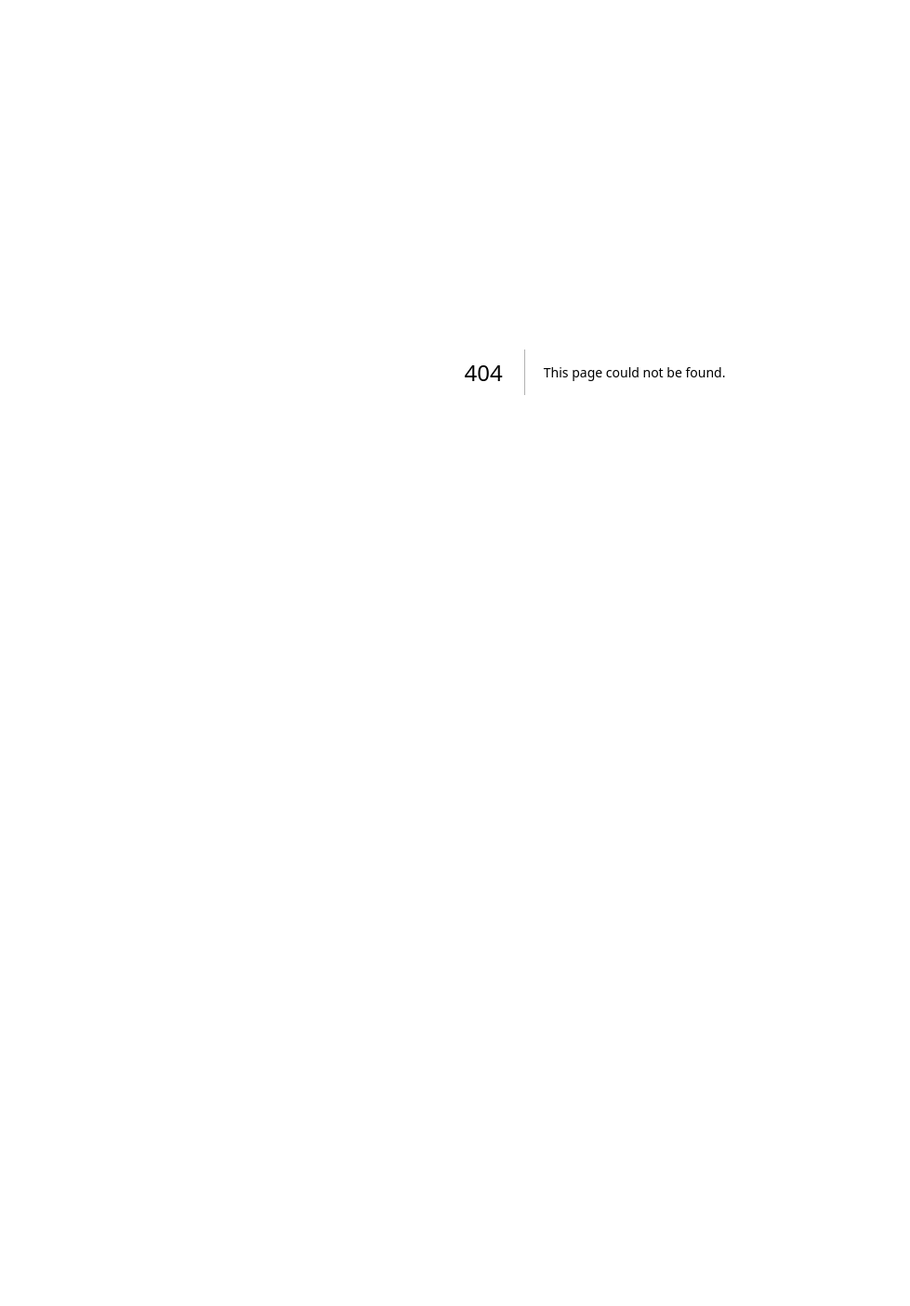
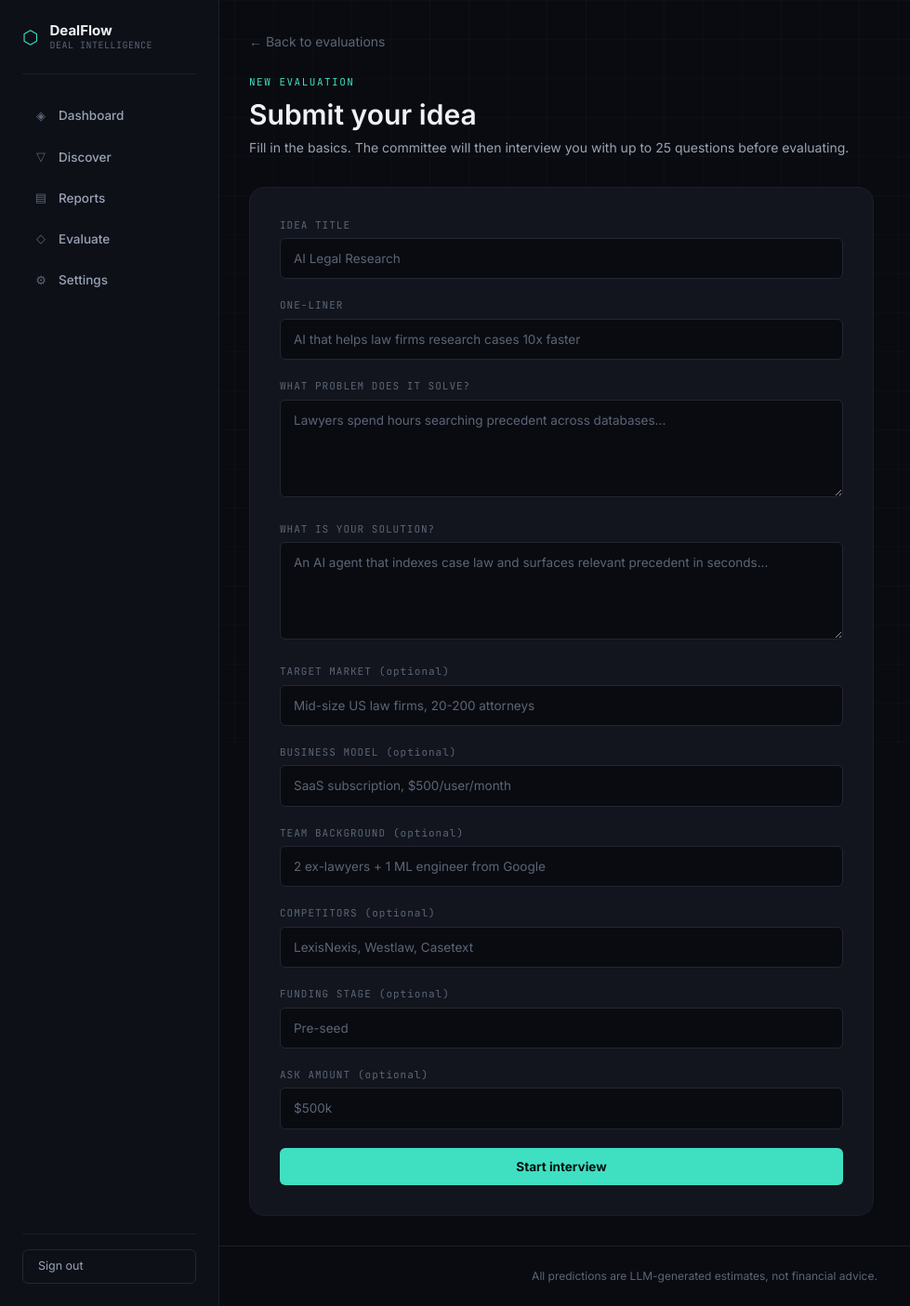
Before and after one commit to abdullah804-stack/DealFlow, a Next.js app: page /dashboard/evaluate/new in a window 1280 px wide. Before the commit this address had no page. Shown: the whole page at 93% size, without its empty margins (0-979 px from the left). Before the commit the page ends 800 px from the top, so only its background shows below. Built offline with nearby package versions, Linux system fonts and the light colour scheme; no server answers; sample sign-in values are in the browser's storage.

Commit message:
Phase 5.11: intake form

```diff
--- /dev/null
+++ b/app/dashboard/evaluate/new/page.tsx
@@ -0,0 +1,153 @@
+"use client";
+
+import { useState } from "react";
+import { useRouter } from "next/navigation";
+import Link from "next/link";
+
+type FieldDef = {
+  key:
+    | "title"
+    | "oneLiner"
+    | "problem"
+    | "solution"
+    | "targetMarket"
+    | "businessModel"
+    | "teamBackground"
+    | "competitors"
+    | "fundingStage"
+    | "askAmount";
+  label: string;
+  required: boolean;
+  max: number;
+  placeholder?: string;
+  textarea?: boolean;
+};
+
+const FIELDS: FieldDef[] = [
+  { key: "title", label: "Idea title", required: true, max: 200, placeholder: "AI Legal Research" },
+  { key: "oneLiner", label: "One-liner", required: true, max: 500, placeholder: "AI that helps law firms research cases 10x faster" },
+  { key: "problem", label: "What problem does it solve?", required: true, max: 2000, textarea: true, placeholder: "Lawyers spend hours searching precedent across databases..." },
+  { key: "solution", label: "What is your solution?", required: true, max: 2000, textarea: true, placeholder: "An AI agent that indexes case law and surfaces relevant precedent in seconds..." },
+  { key: "targetMarket", label: "Target market", required: false, max: 1000, placeholder: "Mid-size US law firms, 20-200 attorneys" },
+  { key: "businessModel", label: "Business model", required: false, max: 1000, placeholder: "SaaS subscription, $500/user/month" },
+  { key: "teamBackground", label: "Team background", required: false, max: 1000, placeholder: "2 ex-lawyers + 1 ML engineer from Google" },
+  { key: "competitors", label: "Competitors", required: false, max: 1000, placeholder: "LexisNexis, Westlaw, Casetext" },
+  { key: "fundingStage", label: "Funding stage", required: false, max: 100, placeholder: "Pre-seed" },
+  { key: "askAmount", label: "Ask amount", required: false, max: 100, placeholder: "$500k" },
+];
+
+type FieldKey = (typeof FIELDS)[number]["key"];
+
+export default function NewEvaluationPage() {
+  const router = useRouter();
+  const [values, setValues] = useState<Record<FieldKey, string>>(() =>
+    Object.fromEntries(FIELDS.map((f) => [f.key, ""])) as Record<FieldKey, string>
+  );
+  const [error, setError] = useState("");
+  const [loading, setLoading] = useState(false);
+
+  function setField(key: FieldKey, value: string) {
+    setValues((v) => ({ ...v, [key]: value }));
+  }
+
+  async function handleSubmit(e: React.FormEvent) {
+    e.preventDefault();
+    setError("");
+    setLoading(true);
+
+    const payload: Record<string, string> = {};
+    for (const f of FIELDS) {
+      const val = values[f.key].trim();
+      if (val) payload[f.key] = val;
+    }
+
+    const res = await fetch("/api/v1/idea-evaluations", {
+      method: "POST",
+      headers: { "Content-Type": "application/json" },
+      body: JSON.stringify(payload),
+    });
+
+    setLoading(false);
+
+    if (!res.ok) {
+      const body = await res.json().catch(() => ({}));
+      setError(body?.error?.message ?? "Something went wrong.");
+      return;
+    }
+
+    const body = await res.json();
+    router.push(`/dashboard/evaluate/${body.data.id}/interview`);
+  }
+
+  return (
+    <div className="max-w-2xl">
+      <div className="mb-6">
+        <Link
+          href="/dashboard/evaluate"
+          className="text-[var(--color-text-low)] text-sm hover:text-[var(--color-teal)]"
+        >
+          ← Back to evaluations
+        </Link>
+      </div>
+
+      <div className="mb-8">
+        <div className="eyebrow">New evaluation</div>
+        <h1 className="text-3xl font-semibold">Submit your idea</h1>
+        <p className="text-[var(--color-text-mid)] text-sm mt-2">
+          Fill in the basics. The committee will then interview you with up to
+          25 questions before evaluating.
+        </p>
+      </div>
+
+      <form onSubmit={handleSubmit} className="panel-lg space-y-5">
+        {FIELDS.map((f) => (
+          <div key={f.key}>
+            <label htmlFor={f.key} className="field-label">
+              {f.label}
+              {!f.required && (
+                <span className="text-[var(--color-text-low)] normal-case ml-2">
+                  (optional)
+                </span>
+              )}
+            </label>
+            {f.textarea ? (
+              <textarea
+                id={f.key}
+                required={f.required}
+                maxLength={f.max}
+                rows={4}
+                className="input resize-y"
+                value={values[f.key]}
+                onChange={(e) => setField(f.key, e.target.value)}
+                placeholder={"placeholder" in f ? f.placeholder : ""}
+              />
+            ) : (
+              <input
+                id={f.key}
+                type="text"
+                required={f.required}
+                maxLength={f.max}
+                className="input"
+                value={values[f.key]}
+                onChange={(e) => setField(f.key, e.target.value)}
+                placeholder={"placeholder" in f ? f.placeholder : ""}
+              />
+            )}
+          </div>
+        ))}
+
+        {error && (
+          <p className="text-[var(--color-coral)] text-sm">{error}</p>
+        )}
+
+        <button
+          type="submit"
+          disabled={loading}
+          className="btn-primary w-full"
+        >
+          {loading ? "Starting interview…" : "Start interview"}
+        </button>
+      </form>
+    </div>
+  );
+}
```
